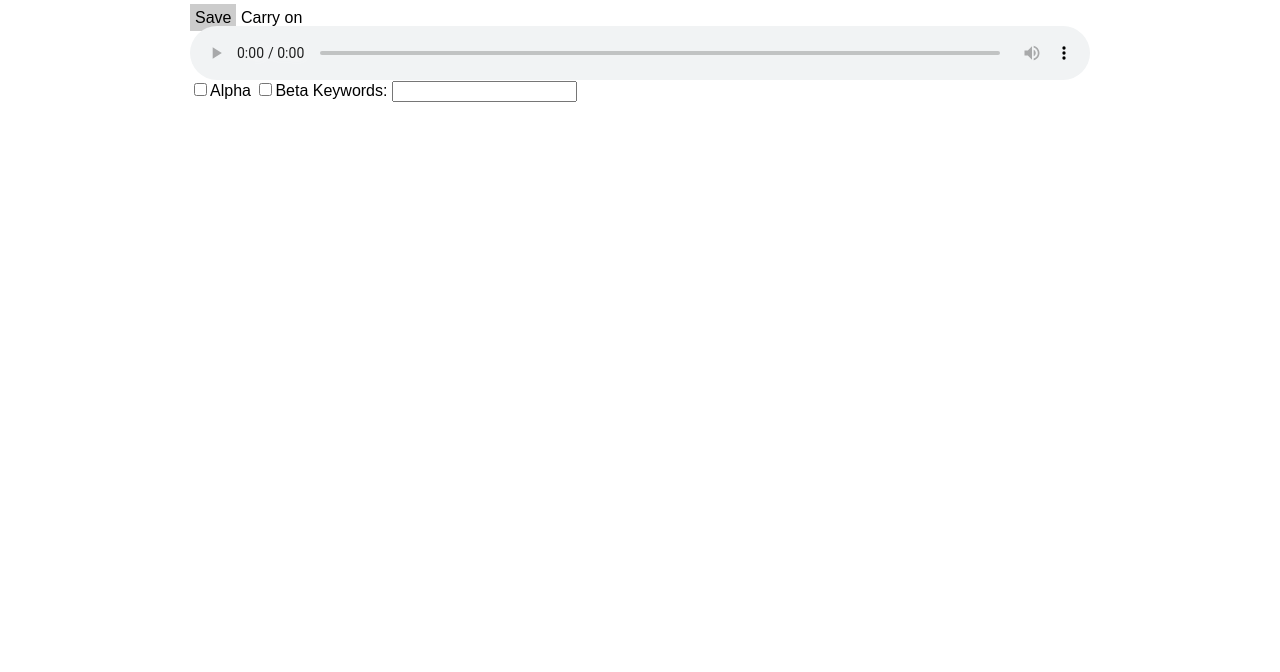
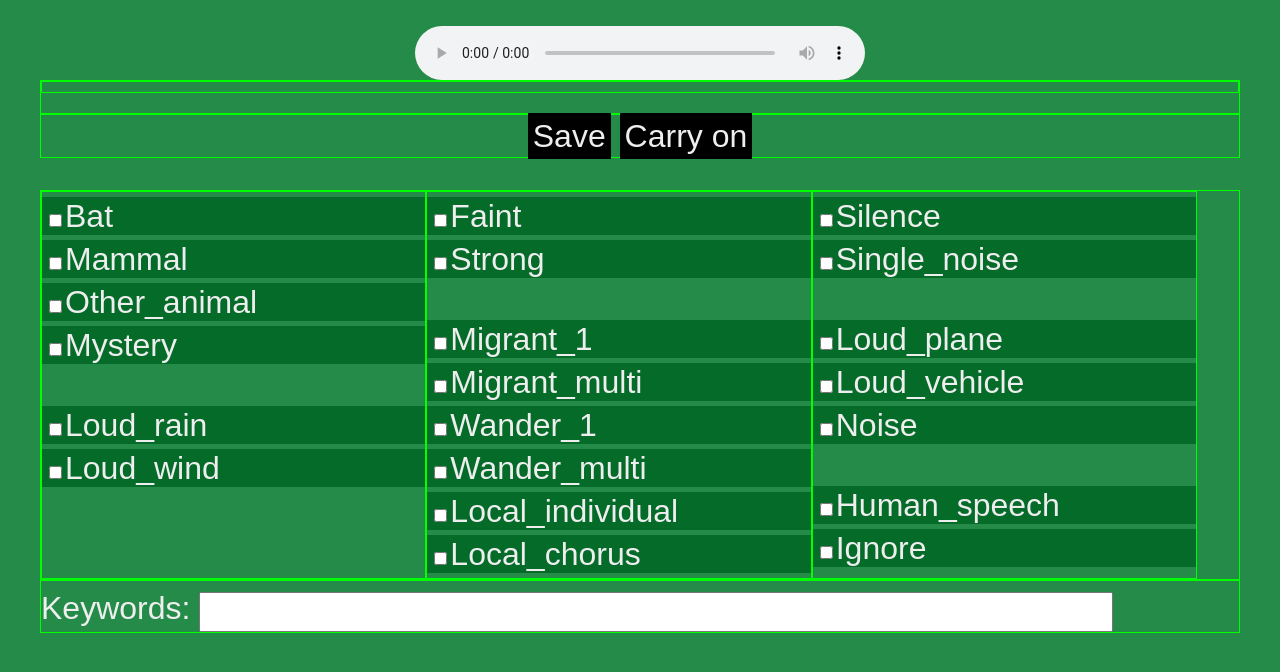
Before and after one commit to mikkohei13/Loxpyt, a Flask app: page /segment in a window 1280 px wide. Shown: the top 672 px of the page. Run offline with Flask 2, Linux system fonts and the light colour scheme; data that the repository does not hold is empty; some libraries are stand-ins or nearby versions.

Commit message:
UI styles and tags

```diff
--- a/app/static/styles.css
+++ b/app/static/styles.css
@@ -70,15 +70,18 @@ table{
 
 body {
     font-family: Arial, Helvetica, sans-serif;
+    margin: 10px;
+    background-color: #248B49;
+    color: #eee;
 }
 
-#wrapper {
-    width: 900px;
+#wrapper1 {
+    width: 450px;
     margin: 0 auto;
 }
 
 h1 {
-    font-size: 200%;
+    font-size: 150%;
     margin: 10px 0;
 }
 
@@ -86,22 +89,43 @@ h1 {
     margin: 0.5em 0;
 }
 
-#debug {
-    margin-top: 2em;
-}
-
 #spectrogram {
-    height: 100px;
+    width: 450px;
 }
 
 audio {
     display: block;
-    width: 900px;
+    width: 450px;
 }
 
-#save, #clear {
+
+#wrapper2 {
+    width: 1200px;
+    margin: 0 auto;
+}
+
+#wrapper2 div {
+    border: 1px solid lime;
+}
+
+#alertwrapper {
+    height: 2em;
+}
+
+#alert {
     padding: 5px;
-    background-color: #ccc;
+}
+
+
+#savebuttons {
+    font-size: 200%;
+    padding: 5px;
+    text-align: center;
+}
+
+#save, #carry {
+    padding: 5px;
+    background-color: #000000;
     cursor: pointer;
 }
 
@@ -116,3 +140,37 @@ audio {
     color: #000;
     padding: 5px;
 }
+
+form {
+    font-size: 200%;
+    margin: 1em 0 3em 0;
+}
+
+#tags {
+    display: flex;
+}
+
+#tags1, #tags2, #tags3 {
+    width: 32%;
+}
+
+#tags1 label,
+#tags2 label,
+#tags3 label {
+    background-color: #046B29;
+    display: block;
+    padding: 3px;
+    margin: 5px 0;
+}
+
+#keywords {
+    margin-top: 0.5em;
+    font-size: 70%;
+    padding: 5px;
+    width: 900px;
+}
+
+
+#debug {
+    margin-top: 2em;
+}
--- a/app/templates/segment.html
+++ b/app/templates/segment.html
@@ -13,10 +13,8 @@
 
 <body id="segment">
 
-	<div id="wrapper">
+	<div id="wrapper1">
 		<h1 id="title"></h1>
-		<a id="save">Save</a>
-		<a id="carry">Carry on</a>
 
 		<img src="" id="spectrogram">
 
@@ -34,20 +32,60 @@
 		</figure>
 
 
-		<!--FORM-->
+	</div>
+	<div id="wrapper2">
 
+		<div id="alertwrapper">
+			<div id="alert"></div>
+		</div>
+
+		<div id="savebuttons">
+			<a id="save">Save</a>
+			<a id="carry">Carry on</a>
+		</div>
 
 		<form id="form">
 
-			<div id="alert"></div>
+			<!-- TODO: Make sure that each form element has name == id == value-->
+			<div id="tags">
+				<div id="tags1">
+					<label><input name="tags" id="" type="checkbox" value="" />Bat</label>
+					<label><input name="tags" id="" type="checkbox" value="" />Mammal</label>
+					<label><input name="tags" id="" type="checkbox" value="" />Other_animal</label>
+					<label><input name="tags" id="" type="checkbox" value="" />Mystery</label>
+					<p>&nbsp;</p>
+					<label><input name="tags" id="" type="checkbox" value="" />Loud_rain</label>
+					<label><input name="tags" id="" type="checkbox" value="" />Loud_wind</label>
+				</div>
+				<div id="tags2">
 
-			<!-- TODO: Make sure that each form element has name == id == value-->
-			<label><input name="tags" id="alpha" type="checkbox" value="alpha" />Alpha</label>
-			<label><input name="tags" id="beta" type="checkbox" value="beta" />Beta</label>
-
-			<label>Keywords:
-				<input name="keywords" id="keywords" type="text" value="" />
-			</label>
+					<label><input name="tags" id="" type="checkbox" value="" />Faint</label>
+					<label><input name="tags" id="" type="checkbox" value="" />Strong</label>
+					<p>&nbsp;</p>
+					<label><input name="tags" id="" type="checkbox" value="" />Migrant_1</label>
+					<label><input name="tags" id="" type="checkbox" value="" />Migrant_multi</label>
+					<label><input name="tags" id="" type="checkbox" value="" />Wander_1</label>
+					<label><input name="tags" id="" type="checkbox" value="" />Wander_multi</label>
+					<label><input name="tags" id="" type="checkbox" value="" />Local_individual</label>
+					<label><input name="tags" id="" type="checkbox" value="" />Local_chorus</label>
+				</div>
+				<div id="tags3">
+					<label><input name="tags" id="" type="checkbox" value="" />Silence</label>
+					<label><input name="tags" id="" type="checkbox" value="" />Single_noise</label>
+					<p>&nbsp;</p>
+					<label><input name="tags" id="" type="checkbox" value="" />Loud_plane</label>
+					<label><input name="tags" id="" type="checkbox" value="" />Loud_vehicle</label>
+					<label><input name="tags" id="" type="checkbox" value="" />Noise</label>
+					<p>&nbsp;</p>
+					<label><input name="tags" id="" type="checkbox" value="" />Human_speech</label>
+					<label><input name="tags" id="" type="checkbox" value="" />Ignore</label>
+				</div>
+			</div>
+			<div id="keywords1">
+				<label>Keywords:
+					<input name="keywords" id="keywords" type="text" value="" />
+				</label>
+			</div>
 
 		</form>
 
```
